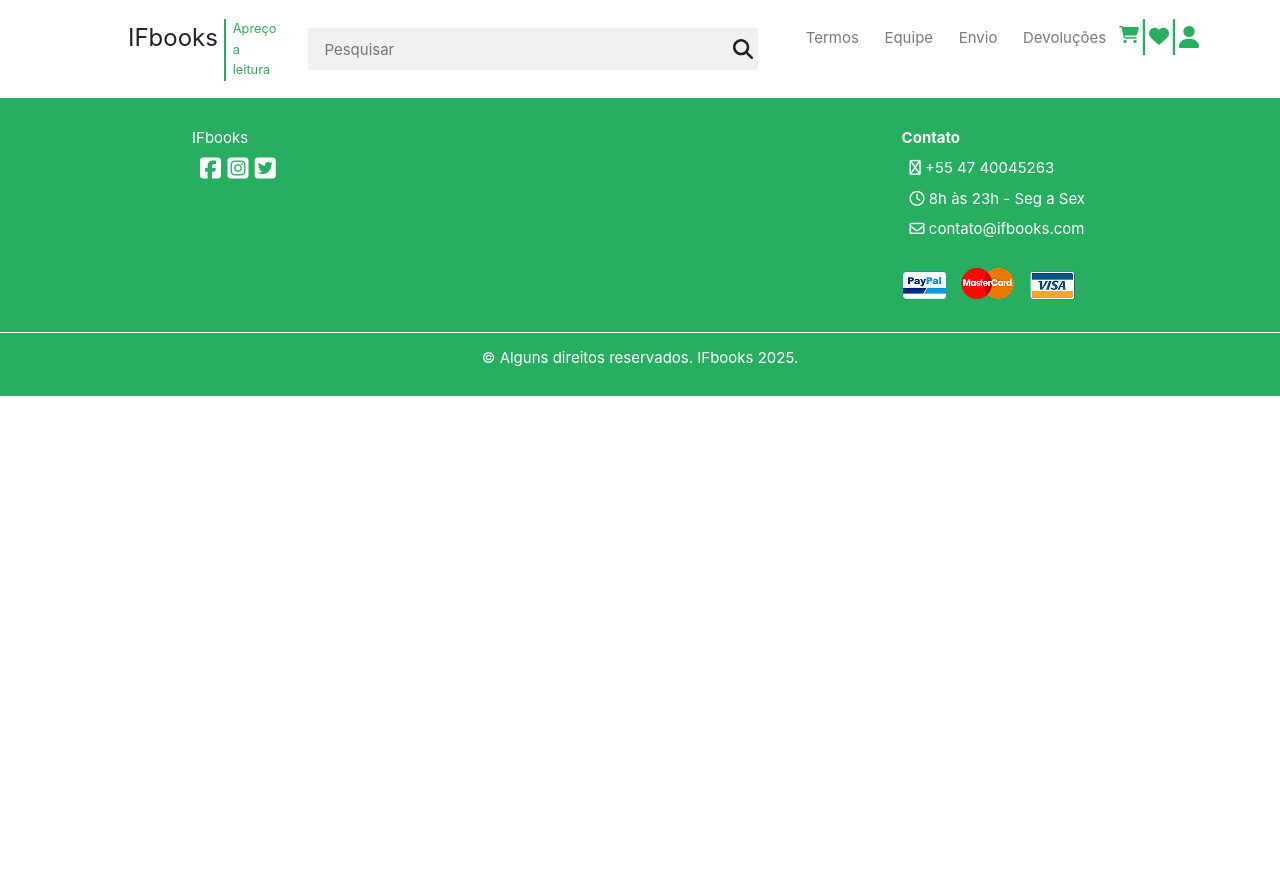
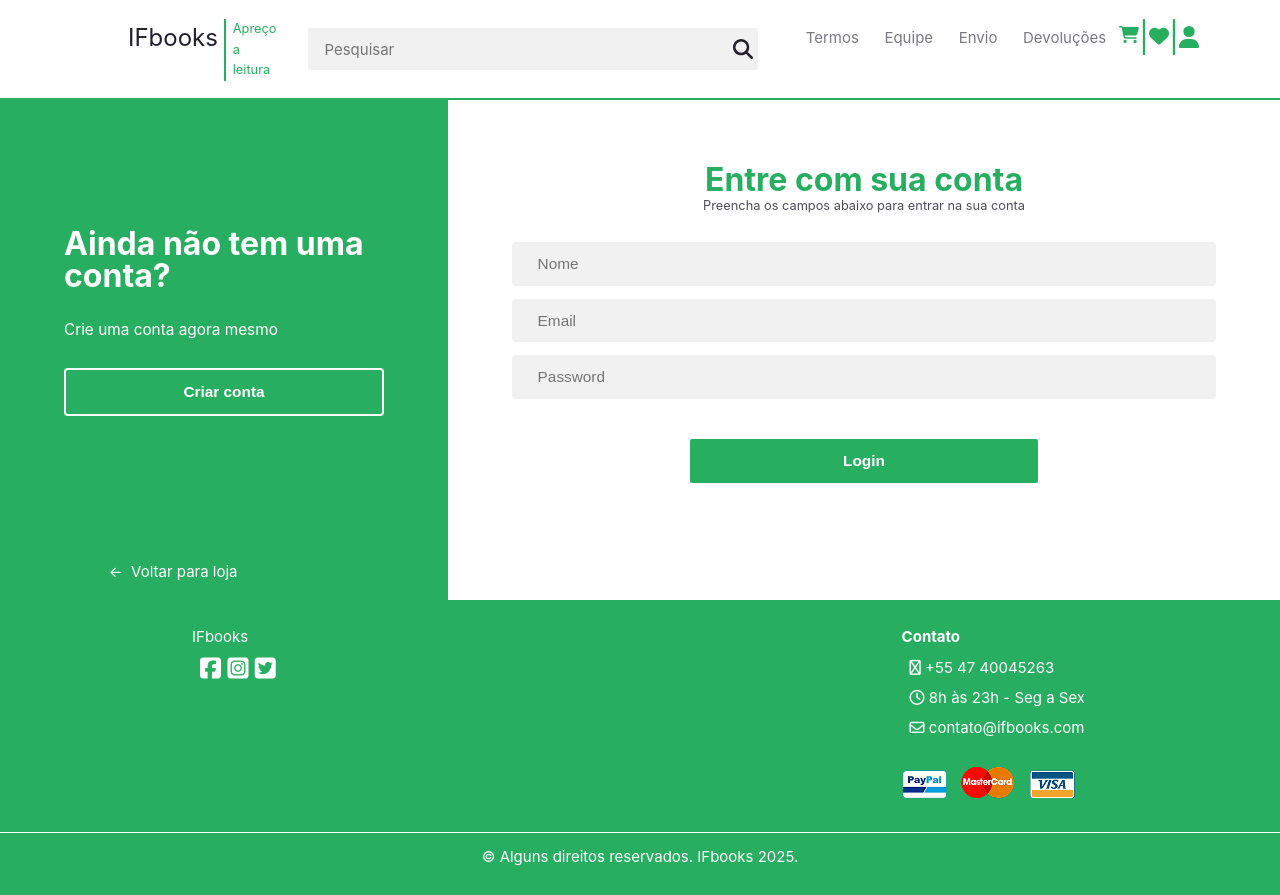
Before and after one commit to Pauloartur-23/Atividade_Biblioteca-VUE, a Vue app: page /login in a window 1280 px wide. Before the commit the page ends 800 px from the top, so only its background shows below. Built offline with nearby package versions, Linux system fonts and the light colour scheme.

Commit message:
Criação código/design LOGIN_PAGE.vue

```diff
--- a/src/App.vue
+++ b/src/App.vue
@@ -25,7 +25,7 @@ import { RouterLink } from 'vue-router'
       <p class="divisao-links">|</p>
       <RouterLink class="image-links" to="/like"><img src="../src/components/img-app.vue/heart-solid.svg" alt="Coração"></RouterLink>
       <p class="divisao-links">|</p>
-      <a class="image-links" href="#"><img src="../src/components/img-app.vue/user-solid.svg" alt="User"></a>
+      <RouterLink class="image-links" to="/login"><img src="../src/components/img-app.vue/user-solid.svg" alt="User"></RouterLink>
   </header>
   <router-view></router-view>
   <footer>
--- a/src/router/index.js
+++ b/src/router/index.js
@@ -2,6 +2,7 @@ import { createRouter, createWebHistory } from 'vue-router'
 import Home from '../views/HOME_PAGE.vue'
 import Carrinho from '../views/CARRINHO_PAGE.vue'
 import Like from '../views/LIKE_PAGE.vue'
+import Login from '../views/LOGIN_PAGE.vue'
 
 const router = createRouter({
   history: createWebHistory(import.meta.env.BASE_URL),
@@ -20,6 +21,11 @@ const router = createRouter({
       path: '/like',
       name: 'like',
       component: Like
+    },
+    {
+      path: '/login',
+      name: 'login',
+      component: Login
     }
   ]
 })
--- /dev/null
+++ b/src/views/LOGIN_PAGE.vue
@@ -0,0 +1,187 @@
+<script setup>
+import { ref } from 'vue'
+import { RouterLink } from 'vue-router'
+
+
+const isLogin = ref(true)
+
+const toggleForm = () => {
+    isLogin.value = !isLogin.value
+}
+
+</script>
+
+<template>
+    <main>
+        <section>
+            <div class="login" v-if="isLogin">
+                <div class="register-container">
+                    <h2>Ainda não tem uma conta?</h2>
+                    <p>Crie uma conta agora mesmo</p>
+                    <button @click="toggleForm">Criar conta</button>
+                    <RouterLink to="/" class="back-button">
+                       <span><-</span> Voltar para loja
+                    </RouterLink>
+                </div>
+                <div class="login-container">
+                    <h1>Entre com sua conta</h1>
+                    <p>Preencha os campos abaixo para entrar na sua conta</p>
+                    <form>
+                        <input type="text" placeholder="Nome">
+                        <input type="email" placeholder="Email">
+                        <input type="password" placeholder="Password">
+                        <button type="submit">Login</button>
+                    </form>
+                </div>
+            </div>
+            <div class="login" v-else>
+                <div class="register-container">
+                    <h2>Bem-vindo de volta!</h2>
+                    <p>Acesse sua conta agora mesmo</p>
+                    <button @click="toggleForm">Entrar</button>
+                    <RouterLink to="/" class="back-button">
+                       <span><-</span> Voltar para loja
+                    </RouterLink>
+                </div>
+                <div class="login-container">
+                    <h1>Crie sua conta</h1>
+                    <p>Preencha os campos abaixo para criar sua conta</p>
+                    <form>
+                        <input type="text" placeholder="Nome">
+                        <input type="email" placeholder="Email">
+                        <input type="password" placeholder="Password">
+                        <button type="submit" @click="toggleForm">Criar conta</button>
+                    </form>
+                </div>
+            </div>
+        </section>
+    </main>
+</template>
+
+<style scoped>
+main section {
+    background-color: white;
+}
+
+main section .login {
+    display: flex;
+}
+
+main section .register-container {
+    width: 35%;
+    background-color: #27ae60;
+    padding: 10vw 5vw 0 5vw;
+}
+
+main section .register-container h2 {
+    color: white;
+    font-size: 2.5vw;
+    font-weight: bold;
+    line-height: 1;
+}
+
+main section .register-container p {
+    color: white;
+    font-size: 1.2vw;
+    margin: 2vw 0;
+}
+
+main section .register-container button {
+    background-color: #27ae60;
+    color: rgb(255, 255, 255);
+    font-size: 1.2vw;
+    font-weight: bold;
+    width: 100%;
+    padding: 1vw 2vw;
+    border-radius: 4px;
+    border: 2px solid white;
+    cursor: pointer;
+    transition: all 0.3s ease;
+}
+
+main section .register-container button:hover {
+    background-color: #1d8046;
+    border: 2px solid #1d8046;
+}
+
+main section .login-container {
+    width: 65%;
+    padding: 5vw;
+    text-align: center;
+}
+
+main section .login-container h1 {
+    font-size: 2.5vw;
+    font-weight: bold;
+    line-height: 1;
+    color: #27ae60;
+}
+
+main section .login-container p {
+    font-size: 0.8rem;
+    margin-bottom: 2vw;
+    color: #4F4C57;
+}
+
+main section .login-container form {
+    display: flex;
+    flex-direction: column;
+    gap: 1vw;
+}
+
+main section .login-container form input {
+    padding: 1vw 2vw;
+    border-radius: 4px;
+    background-color: #F1F1F1;
+    border: none;
+    font-size: 1.2vw;
+    transition: all 0.3s ease;
+}
+
+main section .login-container form input:focus {
+    outline: none;
+}
+
+main section .login-container form button {
+    background-color: #27ae60;
+    color: rgb(255, 255, 255);
+    font-size: 1.2vw;
+    font-weight: bold;
+    width: 50%;
+    margin: 2vw auto 0 auto;
+    padding: 1vw 2vw;
+    border-radius: 4px;
+    border: 2px solid white;
+    cursor: pointer;
+    transition: all 0.3s ease;
+}
+
+main section .login-container form button:hover {
+    background-color: #1d8046;
+    border: 2px solid #1d8046;
+}
+
+.back-button {
+    display: flex;
+    align-items: center;
+    gap: 0.5rem;
+    padding: 1rem 2rem;
+    background-color: #27AE60;
+    color: white;
+    text-decoration: none;
+    border-radius: 2px;
+    margin-top: 1rem;
+    transition: all ease-in-out .5s;
+    border: none;
+    margin-top: 10vw;
+}
+
+.back-button span{
+    transition: all ease-in-out .5s;
+    padding-left: 1vw;
+}
+
+.back-button:hover span{
+    padding-left: 0;
+}
+</style>
```
